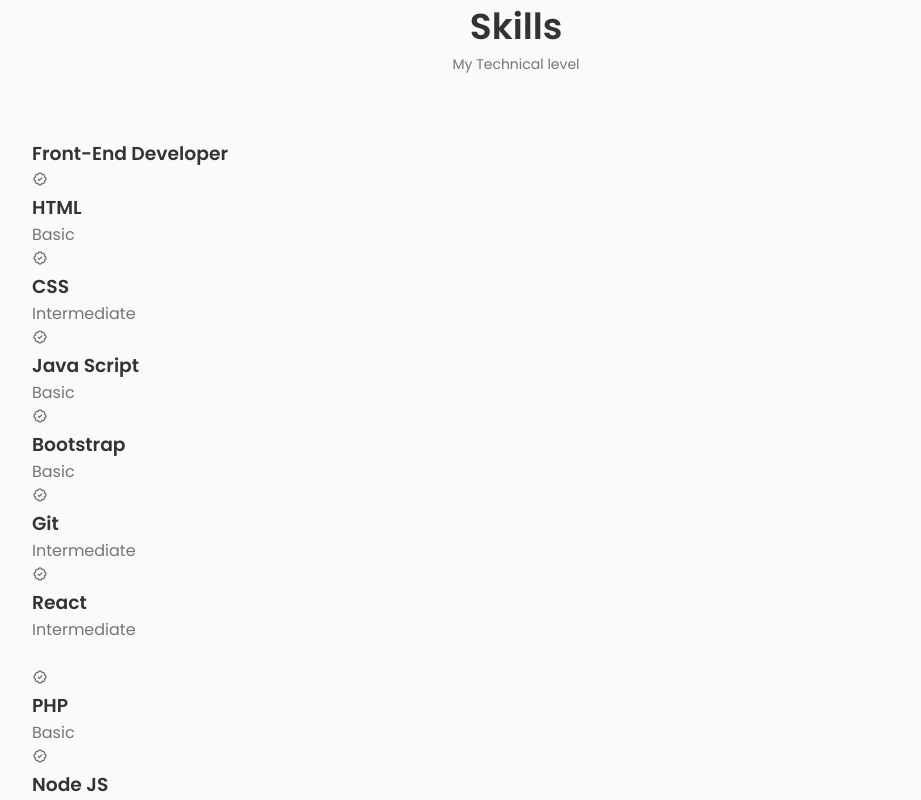
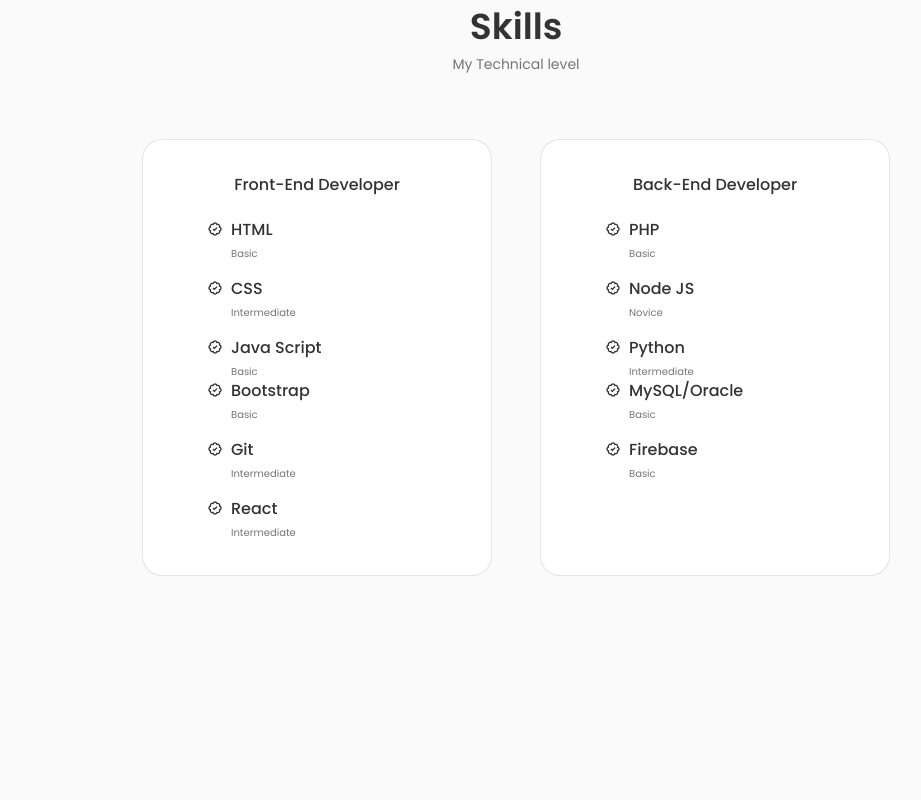
Before and after one commit to ABCDullahh/Portfolio, a React (Create React App) app: page / in a window 1280 px wide. Shown: the part 1500-2300 px from the top of the page, without its empty margins (124-1045 px from the left). After the commit the page ends 2108 px from the top, so only its background shows below. Built offline with nearby package versions, Linux system fonts and the light colour scheme.

Commit message:
not important2

```diff
--- a/src/components/skills/Backend.jsx
+++ b/src/components/skills/Backend.jsx
@@ -3,7 +3,7 @@
 const Backend = () => {
     return (
         <div className="skills__content">
-            <h3 className="skills__title"></h3>
+            <h3 className="skills__title">Back-End Developer</h3>
 
             <div className="skills__box">
                 <div className="skills__group">
@@ -21,7 +21,7 @@
 
                     <div>
                         <h3 className="skills__name">Node JS</h3>
-                        <span className="skills__level">Intermediate</span>
+                        <span className="skills__level">Novice</span>
                     </div>
                     </div>
 
@@ -53,15 +53,6 @@
                         <span className="skills__level">Basic</span>
                     </div>
                     </div>
-
-                    <div className="skills__data">
-                    <i class='bx bx-badge-check'></i>
-
-                    <div>
-                        <h3 className="skills__name"></h3>
-                        <span className="skills__level"></span>
-                    </div>
-                    </div>
                 </div>
             </div>
         </div>
--- a/src/components/skills/skills.css
+++ b/src/components/skills/skills.css
@@ -0,0 +1,51 @@
+.skills__container {
+    grid-template-columns: repeat(2, 350px);
+    column-gap: 3rem;
+    justify-content: center;
+}
+
+.skills__content {
+    background-color: var(--container-color);
+    border: 1px solid rgba(0, 0, 0, 0.1);
+    padding: 2rem 4rem;
+    border-radius: 1.25rem;
+}
+
+.skills__title {
+    font-size: var(--normal-font-size);
+    font-weight: var(--font-medium);
+    text-align: center;
+    margin-bottom: var(--mb-1-5);
+}
+
+.skills_box {
+    display: flex;
+    justify-content: center;
+    column-gap: 2.rem;
+}
+
+.skills__group {
+    display: grid;
+    align-items: flex-start;
+    row-gap: 1rem;
+}
+
+.skills__data {
+    display: flex;
+    column-gap: 0.5rem;
+}
+
+.skills .bx-badge-check {
+    font-size: 1rem;
+    color: var(--title-color);
+}
+
+.skills__name {
+    font-size: var(--normal-font-size);
+    font-weight: var(--font-medium);
+    line-height: 18px;
+}
+
+.skills__level {
+    font-size: var(--tiny-font-size);
+}
```
